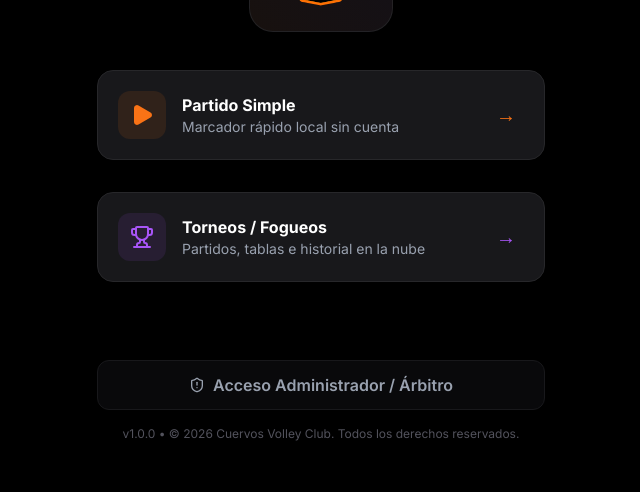
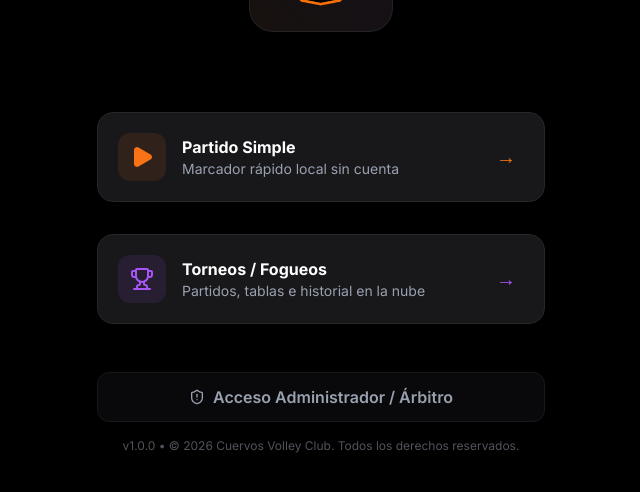
Before and after one commit to JhonFGu/app-marcador-voleibol, a React (Vite) app: page / in a window 1280 px wide. Shown: the part 222-714 px from the top of the page, without its empty margins (319-959 px from the left). Built offline with nearby package versions, Linux system fonts and the light colour scheme; no server answers.

Commit message:
fix: reemplazar justify-between por gap consistente entre secciones del Home

```diff
--- a/src/pages/Home.tsx
+++ b/src/pages/Home.tsx
@@ -8,7 +8,7 @@ export default function Home() {
   const { isInstallable, promptInstall, dismiss } = useInstallPrompt();
 
   return (
-    <div className="flex flex-col items-center justify-between min-h-[85vh] p-4 text-white select-none">
+    <div className="flex flex-col items-center min-h-[85vh] p-4 text-white select-none gap-8 md:gap-12">
       {/* Header / Brand */}
       <div className="flex flex-col items-center mt-6 text-center">
         <h1 className="text-3xl xs:text-4xl font-black tracking-tight leading-none bg-gradient-to-r from-orange-brand to-purple-brand bg-clip-text text-transparent">
@@ -27,7 +27,7 @@ export default function Home() {
       </div>
 
       {/* Main Options */}
-      <div className="flex flex-col w-full max-w-sm md:max-w-md gap-6 md:gap-8 my-auto">
+      <div className="flex flex-col w-full max-w-sm md:max-w-md gap-6 md:gap-8 mt-4 md:mt-8">
         {/* Simple Match Button */}
         <button
           onClick={() => navigate('/match/setup')}
@@ -64,7 +64,7 @@ export default function Home() {
       </div>
 
       {/* Admin Panel Link */}
-      <div className="w-full max-w-sm md:max-w-md mt-6 md:mt-10">
+      <div className="w-full max-w-sm md:max-w-md">
         <button
           onClick={() => navigate('/admin/login')}
           className="flex items-center justify-center gap-2 w-full py-3 bg-zinc-950 border border-zinc-900 rounded-xl text-base font-semibold text-gray-400 hover:text-white hover:border-zinc-800 transition-all"
```
